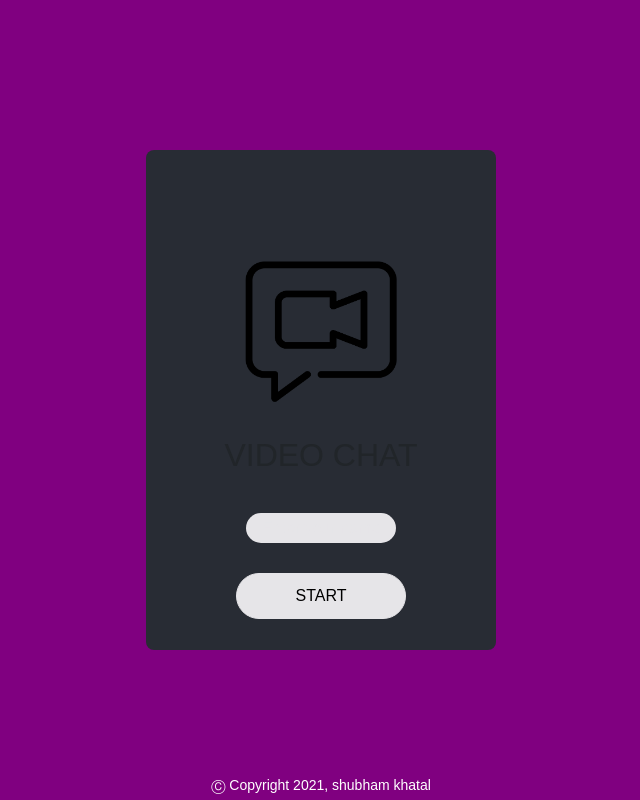
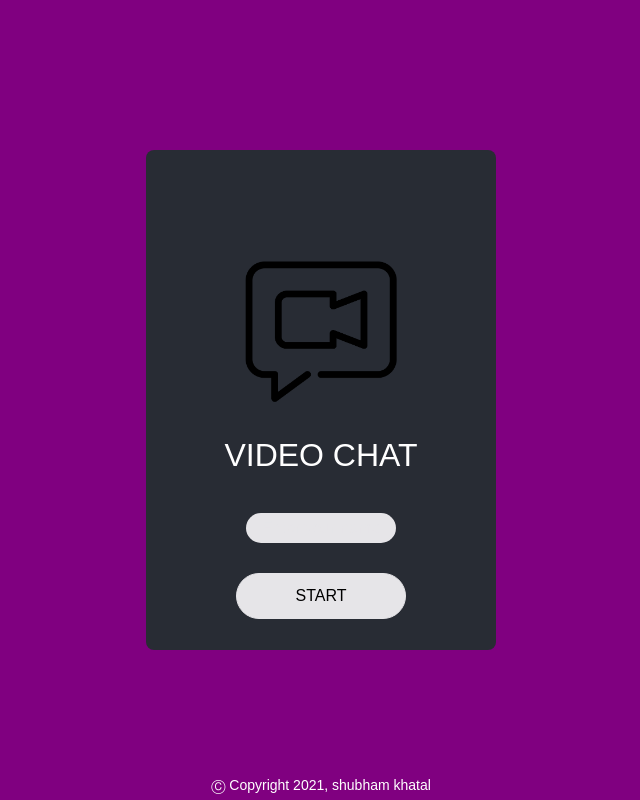
Before and after one commit to RangerSpike/EduLatest, a React (Create React App) app: page /EduCallLoginPage in a window 1280 px wide. Shown: the whole page, without its empty margins (319-959 px from the left). Built offline with nearby package versions, Linux system fonts and the light colour scheme; no server answers.

Commit message:
Final video

```diff
--- a/src/CallComp/Dashboard/Dashboard.js
+++ b/src/CallComp/Dashboard/Dashboard.js
@@ -34,7 +34,7 @@ const EduCallDashboard = ({ username, callState }) => {
           <ActiveUsersList />
         </div>
         <div className='dashboard_logo_container'>
-          <img className='dashboard_logo_image' src={logo} alt='logo' />
+          <img className='dashboard_logo_image' src={logo} alt='logo' style={{marginTop:'-30px'}}/>
         </div>
       </div>
       <footer> <small>&#9400; Copyright 2021, MadCap Solutions</small> </footer>
--- a/src/CallComp/Dashboard/components/ActiveUsersList/ActiveUsersListItem.js
+++ b/src/CallComp/Dashboard/components/ActiveUsersList/ActiveUsersListItem.js
@@ -15,7 +15,7 @@ const ActiveUsersListItem = (props) => {
   return (
     <div className='active_user_list_item' onClick={handleListItemPressed}>
       <div className='active_user_list_image_container'>
-        <img className='active_user_list_image' src={userAvatar} alt='userimage'/>
+        <img className='active_user_list_image' src={userAvatar} alt='userimage' style={{marginTop:'-5px'}}/>
       </div>
       <span className='active_user_list_text'>{activeUser.username}</span>
     </div>
--- a/src/CallComp/LoginPage/LoginPage.js
+++ b/src/CallComp/LoginPage/LoginPage.js
@@ -27,7 +27,7 @@ const EduCallLoginPage = ({ saveUsername }) => {
           <img className='login-page_logo_image' src={logo} alt='VideoTalker' />
         </div>
         <div className='login-page_title_container'>
-          <h2>VIDEO CHAT</h2>
+          <h2 style={{color:'#fff'}}>VIDEO CHAT</h2>
         </div>
         <UsernameInput username={username} setUsername={setUsername} />
         <SubmitButton handleSubmitButtonPressed={handleSubmitButtonPressed} />
```
